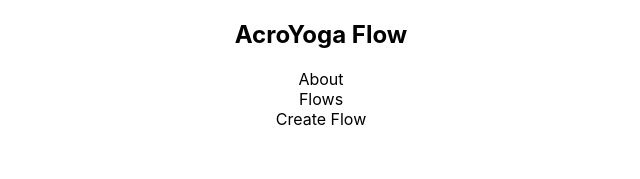
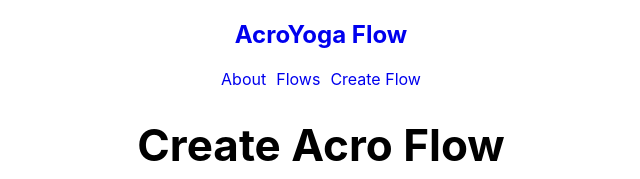
Before and after one commit to ZenMnky/acroyoga-flow-client, a React (Create React App) app: page /create/flow in a window 1280 px wide. Shown: the top 179 px of the page, without its empty margins (319-959 px from the left). Built offline with nearby package versions, Linux system fonts and the light colour scheme.

Commit message:
add header links and styles

```diff
--- /dev/null
+++ b/src/Components/Header/Header.css
@@ -0,0 +1,26 @@
+#header {
+    color: black;
+}
+
+#header a {
+    text-decoration: none;
+}
+
+#header a:visited {
+    color: black;
+}
+
+#header a:hover {
+    text-decoration: underline;
+}
+
+nav {
+    flex-wrap: wrap;
+    justify-content: center;
+    align-items: center;
+    flex: 1 0 10%;
+}
+
+nav a {
+    padding: 0 5px;
+}
--- a/src/Components/Header/Header.js
+++ b/src/Components/Header/Header.js
@@ -1,16 +1,17 @@
 import React from 'react'
-// import {NavLink} from 'react-router-dom'
+import {NavLink, Link} from 'react-router-dom';
+import './Header.css';
 
 export default function Header() {
     return (
         <section id='header'>
-            <h1>AcroYoga Flow</h1>
+            <Link to='/'>
+                <h1>AcroYoga Flow</h1>
+            </Link>
             <nav>
-                <ul>
-                    <li>About</li>
-                    <li>Flows</li>
-                    <li>Create Flow</li>
-                </ul>
+                <NavLink to='/about'>About</NavLink>
+                <NavLink to='/flows'>Flows</NavLink>
+                <NavLink to='/create/flow'>Create Flow</NavLink>
             </nav>
         </section>
     )
```
